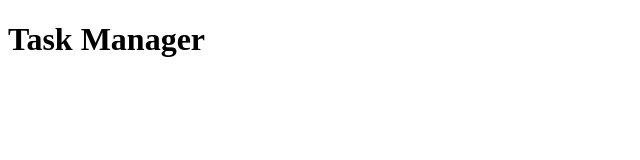
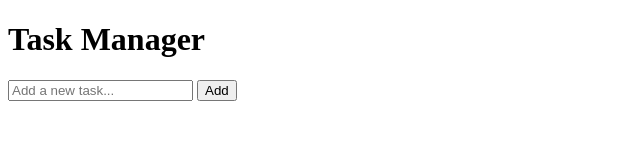
Before and after one commit to truscaivoichita/task-manager, a plain HTML site: page index.html in a window 1280 px wide. Shown: the whole page, without its empty margins (0-640 px from the left). Drawn offline with Linux system fonts and the light colour scheme.

Commit message:
add the form

```diff
--- a/index.html
+++ b/index.html
@@ -7,5 +7,17 @@
   </head>
   <body>
     <h1>Task Manager</h1>
+    <section id="taskApp">
+      <form action="secretary.html" id="taskForm">
+        <input
+          type="text"
+          name="taskInput"
+          id="taskInput"
+          placeholder="Add a new task..."
+          required
+        />
+        <button type="submit">Add</button>
+      </form>
+    </section>
   </body>
 </html>
```
